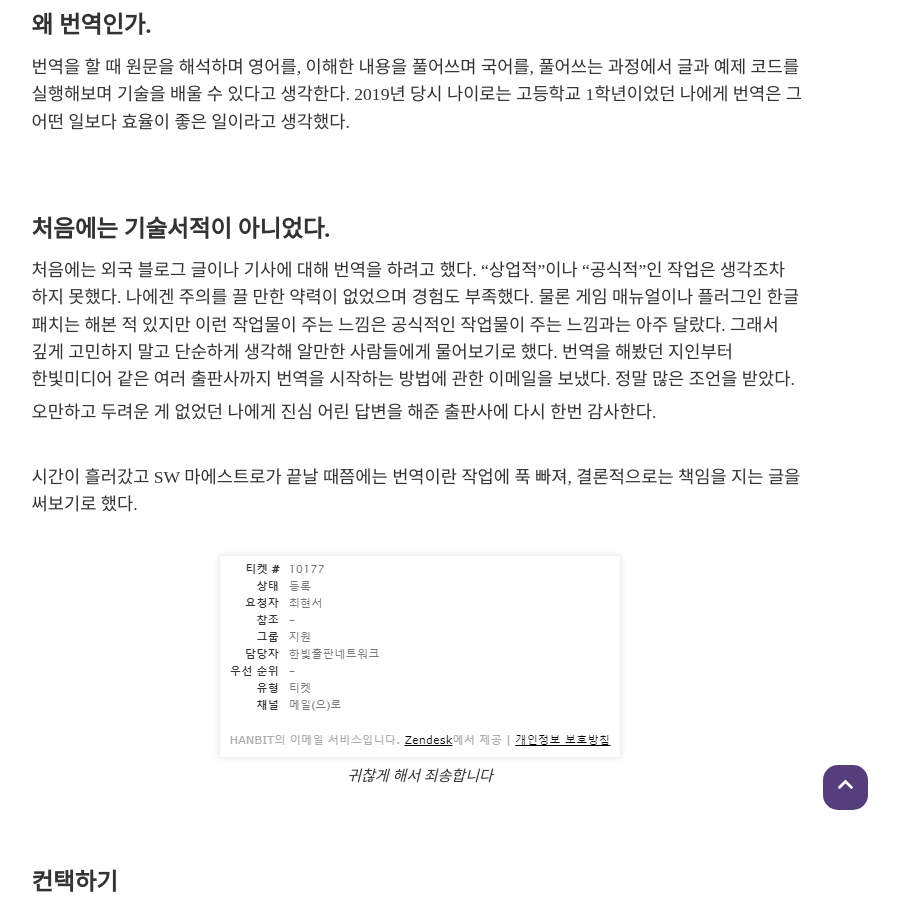
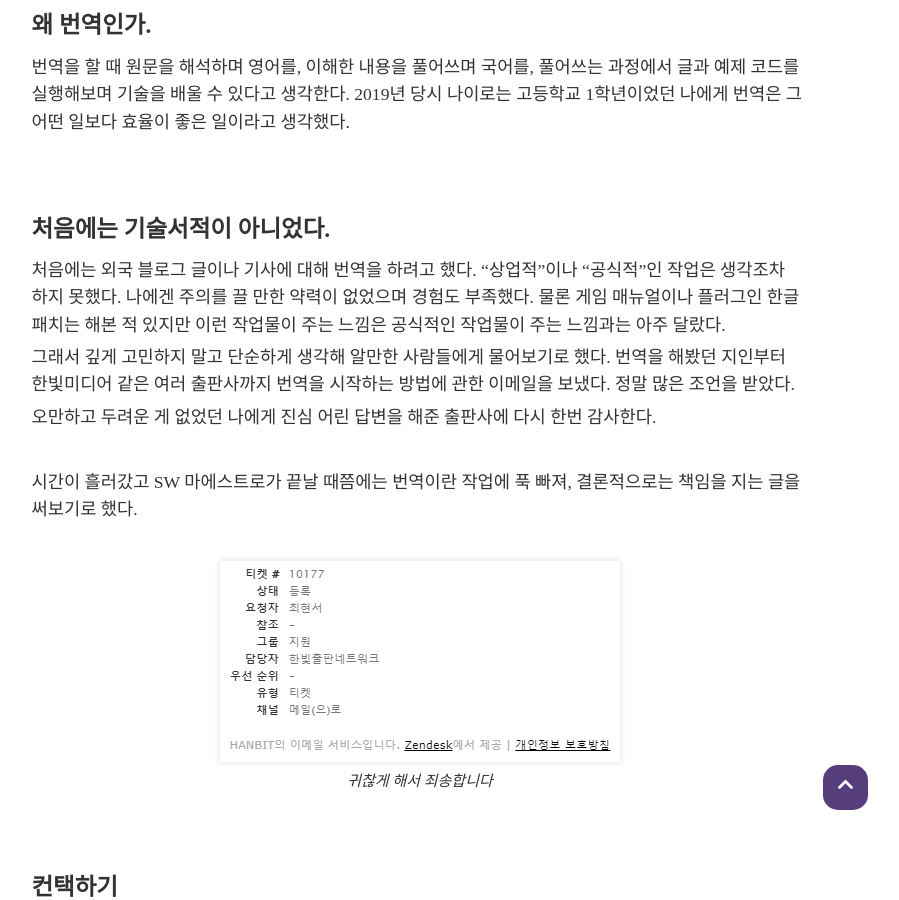
Before and after one commit to HyunSeoChoi/HyunSeoChoi.github.io, a Jekyll site: the page built from _posts/2020-05-23-technical-book-translation..md, in a window 1280 px wide and 900 px high, scrolled down 1043 px. Shown: the whole window, without its empty margins (220-1119 px from the left). Built offline with Jekyll 4.4.1, drawn with Linux system fonts in a browser that asks for light colours; nearby versions of some CDN libraries; some web fonts are replaced; part of the change alters nothing that is shown; some of the changed text lies outside the part shown.

```diff
--- a/_posts/2020-05-23-technical-book-translation..md
+++ b/_posts/2020-05-23-technical-book-translation..md
@@ -30,7 +30,9 @@ _<center>가끔은 여행도 가자!</center>_
 
 ### 처음에는 기술서적이 아니었다.
 
-처음에는 외국 블로그 글이나 기사에 대해 번역을 하려고 했다. "상업적"이나 "공식적"인 작업은 생각조차 하지 못했다. 나에겐 주의를 끌 만한 약력이 없었으며 경험도 부족했다. 물론 게임 매뉴얼이나 플러그인 한글 패치는 해본 적 있지만 이런 작업물이 주는 느낌은 공식적인 작업물이 주는 느낌과는 아주 달랐다. 그래서 깊게 고민하지 말고 단순하게 생각해 알만한 사람들에게 물어보기로 했다. 번역을 해봤던 지인부터 한빛미디어 같은 여러 출판사까지 번역을 시작하는 방법에 관한 이메일을 보냈다. 정말 많은 조언을 받았다.
+처음에는 외국 블로그 글이나 기사에 대해 번역을 하려고 했다. "상업적"이나 "공식적"인 작업은 생각조차 하지 못했다. 나에겐 주의를 끌 만한 약력이 없었으며 경험도 부족했다. 물론 게임 매뉴얼이나 플러그인 한글 패치는 해본 적 있지만 이런 작업물이 주는 느낌은 공식적인 작업물이 주는 느낌과는 아주 달랐다.
+
+그래서 깊게 고민하지 말고 단순하게 생각해 알만한 사람들에게 물어보기로 했다. 번역을 해봤던 지인부터 한빛미디어 같은 여러 출판사까지 번역을 시작하는 방법에 관한 이메일을 보냈다. 정말 많은 조언을 받았다.
 
 오만하고 두려운 게 없었던 나에게 진심 어린 답변을 해준 출판사에 다시 한번 감사한다.
 
@@ -101,7 +103,6 @@ _내가 전 장에서도 이런 비슷한 문장이 있었던 것 같은데 그
 **용어**라면
 
 _앞에서는 이렇게 안 쓴 것 같은데_
-
 _띄어쓰기를 했었나?_
 
 <br>
@@ -166,7 +167,7 @@ _띄어쓰기를 했었나?_
 
 ### 저자와 연락
 
-2020년 2월 초에 조금은 바라던, 하지만 원하지 않았던 순간이 다가왔다. 검수하던 코드의 테스트 데이터셋이 누락되었다는 것이다.
+2020년 2월 초에 조금은 기대했던, 하지만 원하지 않았던 순간이 다가왔다. 검수하던 코드의 테스트 데이터셋이 누락되었다는 것이다.
 
 무엇을 해야 할 지 몰라 편집자님 찬스를 쓰기로 했다.
 
```
